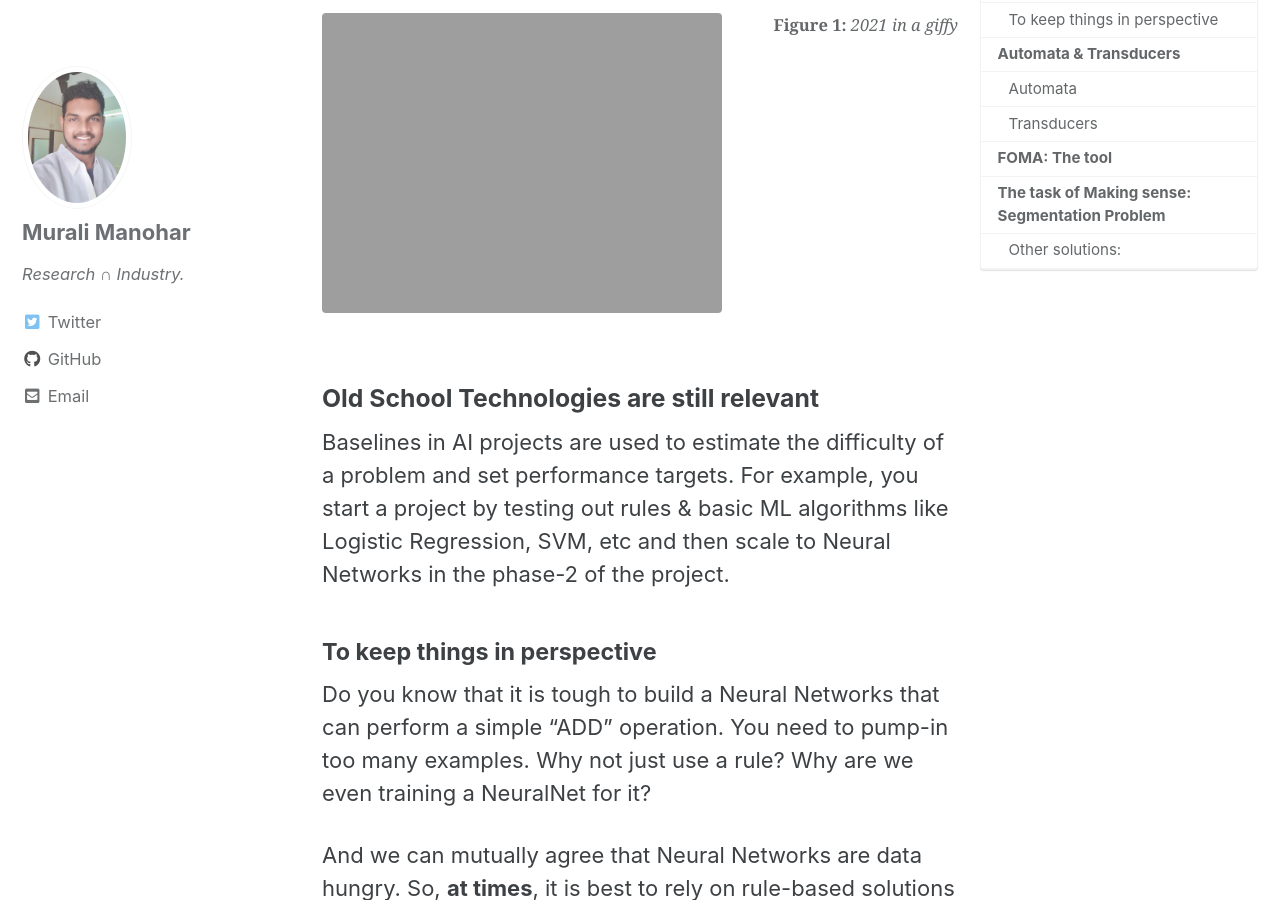
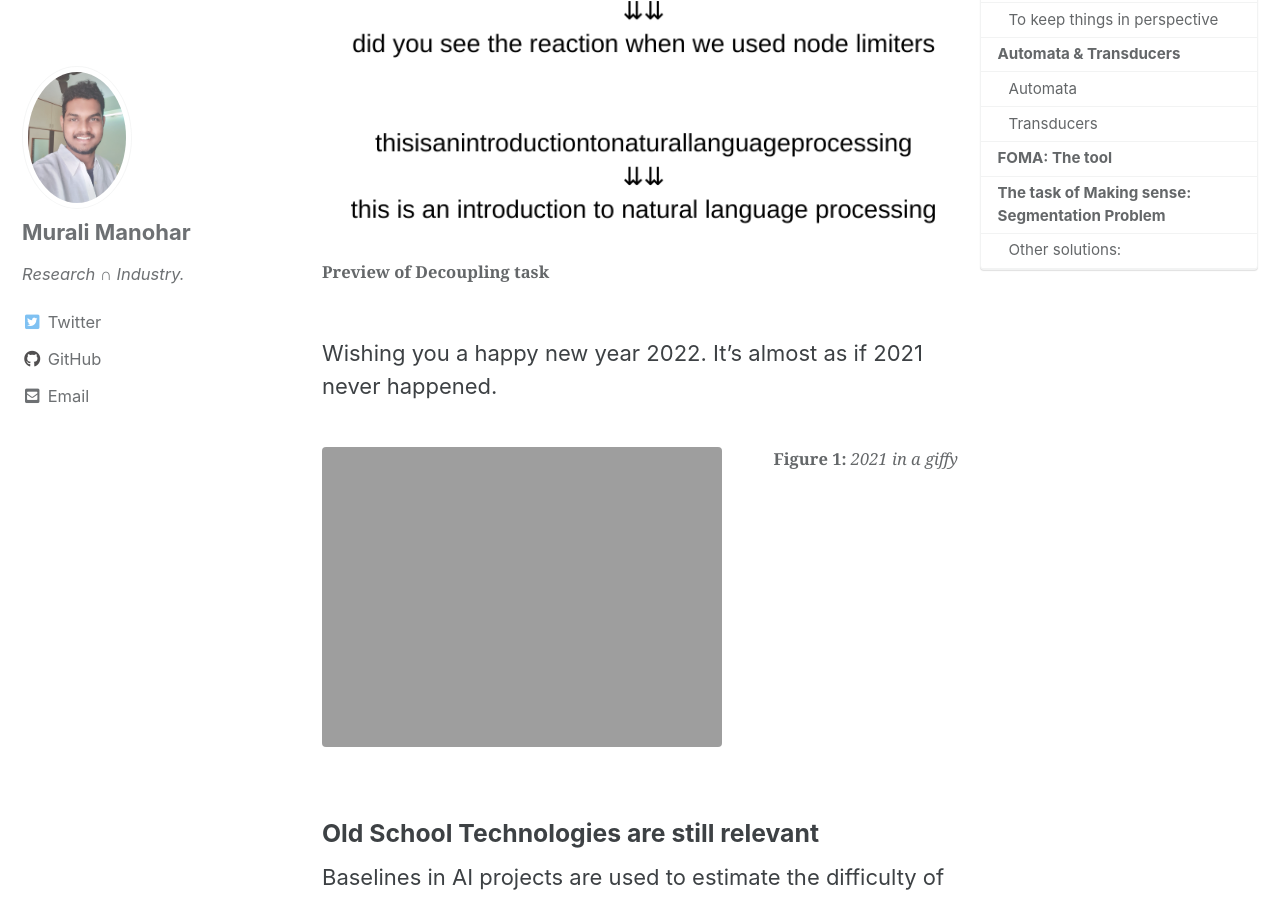
Before and after one commit to gitlost-murali/blogs, a Jekyll site: the page built from _posts/2022-01-02-foma.md, in a window 1280 px wide and 900 px high, scrolled down 332 px. Built offline with Jekyll 4.4.1, drawn with Linux system fonts in a browser that asks for light colours; cached includes are drawn as plain includes; comment, search, counter and statistics services are not loaded.

Commit message:
Thumbnail and preview added for foma blog

```diff
--- a/_posts/2022-01-02-foma.md
+++ b/_posts/2022-01-02-foma.md
@@ -9,6 +9,10 @@ thumbnail: assets/images/blog-2022-foma/segmenter.png
 toc: True
 ---
 
+<figure>
+    <a href="{{ site.url }}/{{ site.baseurl }}/assets/images/blog-2022-foma/segmenter.png"><img src="{{ site.url }}/{{ site.baseurl }}/assets/images/blog-2022-foma/segmenter.png"></a>
+    <figcaption><b> Preview of Decoupling task</b></figcaption>
+</figure>
 
 Wishing you a happy new year 2022. It's almost as if 2021 never happened.
 
```
